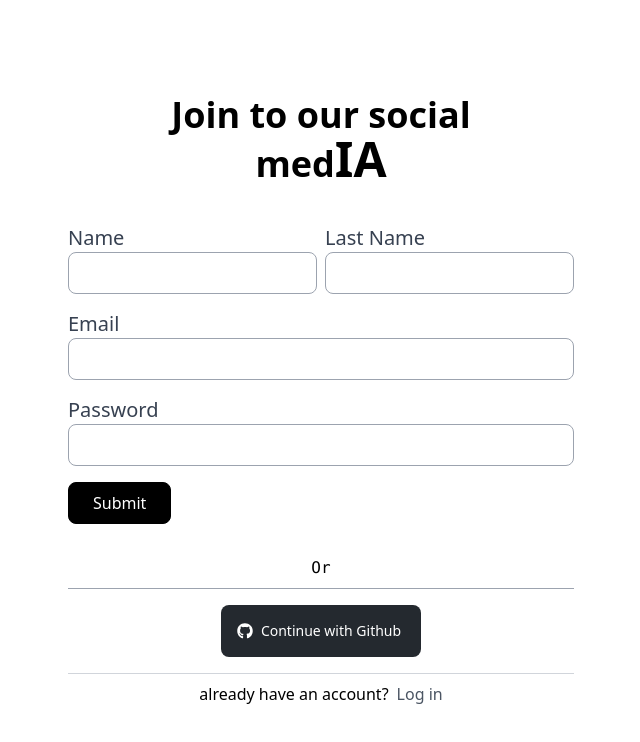
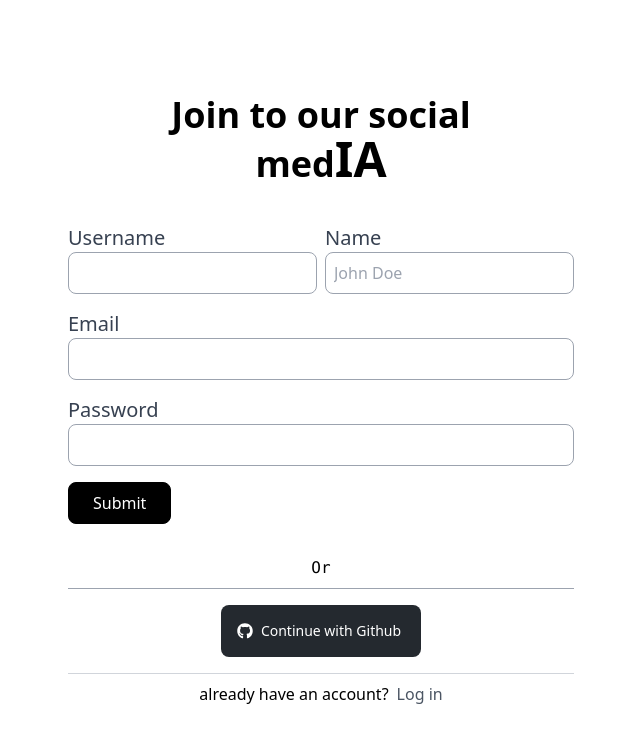
Before and after one commit to c1can/instAI-frontend, a React (Vite) app: page /signup in a window 1280 px wide. Shown: the top 742 px of the page, without its empty margins (319-959 px from the left). Built offline with nearby package versions, Linux system fonts and the light colour scheme; no server answers.

Commit message:
change data to replace first and last name

```diff
--- a/src/components/Home/Header.jsx
+++ b/src/components/Home/Header.jsx
@@ -40,7 +40,7 @@ export function Header() {
                                     <button style={{backgroundImage: `${user.session.user.user_metadata.avatar_url ? `url(${user.session.user.user_metadata.avatar_url})` : null}`}} className={`avatar h-[40px] w-[40px] rounded-full ${user.session.user.user_metadata.avatar_url ? 'bg-cover bg-center bg-no-repeat' : 'bg-gradient-to-r from-indigo-500 via-purple-500 to-pink-500'}`} onClick={() => setActive(!active)}></button>
 
                                     <div className={`z-100 bg-white absolute h-[350px] w-[250px] top-12 right-0 shadow-xl rounded-lg flex flex-col py-8 ${active ? 'block' : 'hidden'}`}>
-                                <p className="text-gray-600 border-b border-gray-300 text-center pb-2">{user.session.user.email}</p>
+                                        <p className="text-gray-600 border-b border-gray-300 text-center pb-2">{user.session.user.user_metadata.user_name || user.session.user.user_metadata.username}</p>
 
                                         <nav className="my-4">
                                             <ul className="flex flex-col gap-2">
--- a/src/components/SignUp.jsx
+++ b/src/components/SignUp.jsx
@@ -9,16 +9,16 @@ export function SignUp() {
     const [data, setData] = useState({
         email: '',
         password: '',
+        username: '',
         name: '',
-        lastName: ''
     })
     const [, setPath] = useLocation()
 
     const handleSubmit = async(e) => {
         e.preventDefault()
-        const { email, password, name, lastName } = data
+        const { email, password, name, username } = data
 
-        if(email == '' || password == '' || name == '' || lastName == '') {
+        if(email == '' || password == '' || name == '' || username == '') {
             return toast.error('Fill in all the fields!', {
                 theme: {
                     type: 'dark'
@@ -26,7 +26,7 @@ export function SignUp() {
             })
         }
 
-        const error = await signUpWithEmail(email, password, name, lastName)
+        const error = await signUpWithEmail(email, password, name, username)
         if(error) return toast.error(error, {
             theme: {
                 type: 'dark'
@@ -44,13 +44,13 @@ export function SignUp() {
 
                     <form onSubmit={handleSubmit}>
                             <div className="names flex flex-col gap-2 mb-4 sm:flex-row">
+                                <div className="username">
+                                    <label htmlFor="username" className="text-xl text-gray-700">Username</label>
+                                    <input type="text" name="username" id="username" className="block p-2 rounded-lg border border-gray-400 outline-none w-full" onChange={e => setData({...data, [e.target.name]: e.target.value})}/>
+                                </div>
                                 <div className="name">
                                     <label htmlFor="name" className="text-xl text-gray-700">Name</label>
-                                    <input type="text" name='name' id="name" className="block p-2 rounded-lg border border-gray-400 outline-none w-full" onChange={e => setData({...data, [e.target.name]: e.target.value})}/>
-                                </div>
-                                <div className="lastName">
-                                    <label htmlFor="lastName" className="text-xl text-gray-700">Last Name</label>
-                                    <input type="text" name="lastName" id="lastName" className="block border border-gray-400 p-2 rounded-lg outline-none w-full" onChange={e => setData({...data, [e.target.name]: e.target.value})}/>
+                                    <input placeholder="John Doe" type="text" name='name' id="name" className="block p-2 rounded-lg border border-gray-400 outline-none w-full" onChange={e => setData({...data, [e.target.name]: e.target.value})}/>
                                 </div>
                             </div>
                             <label htmlFor="email" className="text-xl text-gray-700">Email</label>
```
Lines whose indentation alone changed are shown as unchanged.
